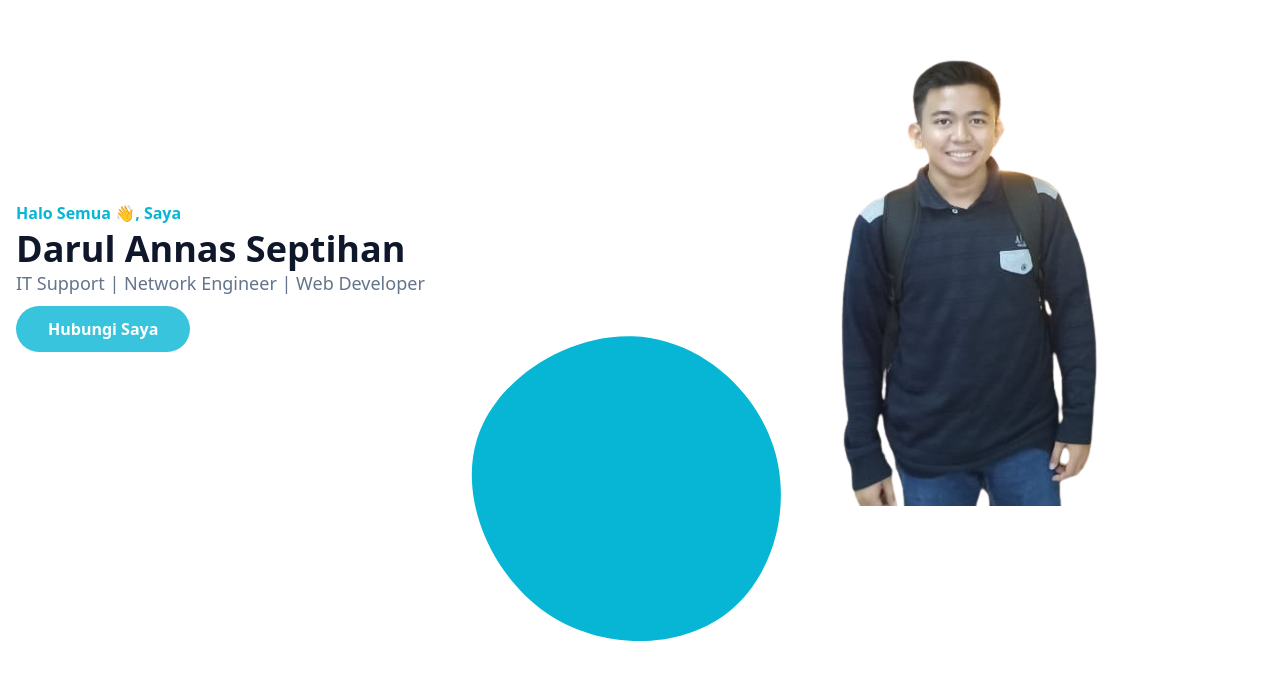
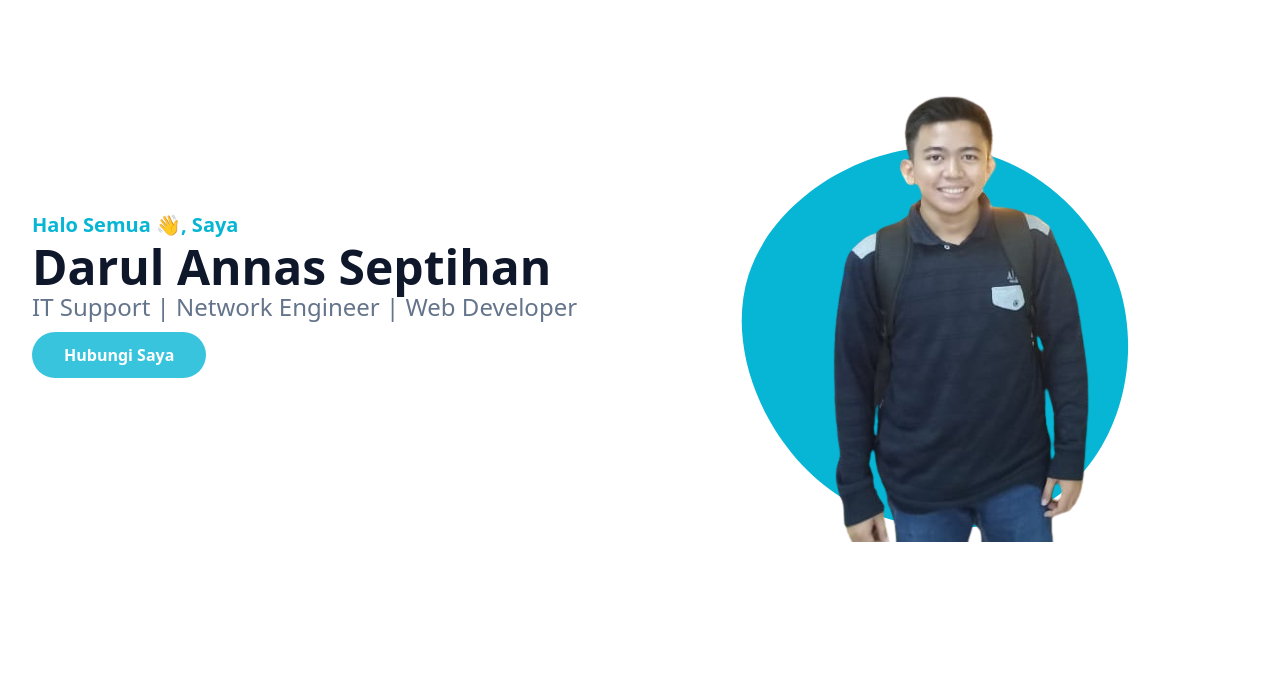
Before and after one commit to darulannas/portfolio-darul-tailwind-css3, a website: page index.html in a window 1280 px wide. Shown: the part 108-800 px from the top of the page. Drawn offline with Linux system fonts and the light colour scheme.

Commit message:
hero section 3

```diff
--- a/index.html
+++ b/index.html
@@ -13,13 +13,14 @@
       <div class="container">
         <div class="flex flex-wrap">
           <div class="w-full self-center px-4 lg:w-1/2">
-            <h1 class="text-base font-semibold text-primary">Halo Semua 👋, Saya <span class="block font-bold text-dark text-4xl mt-1">Darul Annas Septihan</span></h1>
-            <h2 class="font-medium text-slate-500 text-lg mb-5">IT Support | Network Engineer | Web Developer</h2>
+            <h1 class="text-base font-semibold text-primary md:text-xl">Halo Semua 👋, Saya <span class="block font-bold text-dark text-4xl mt-1 lg:text-5xl">Darul Annas Septihan</span></h1>
+            <h2 class="font-medium text-slate-500 text-lg mb-5 lg:text-2xl">IT Support | Network Engineer | Web Developer</h2>
             <a href="#" class="text-base font-semibold text-white bg-primary py-3 px-8 rounded-full hover:shadow-lg hover: opacity-80 transition duration-300 ease-in-out">Hubungi Saya</a>
           </div>
           <div class="w-full self-end px-4 lg:w-1/2">
+            <div class="relative mt-10 lg:mt-9 lg:right-0">
               <img src="dist/img/profil-image.png" alt="darul" class="max-w-full mx-auto" />
-            <span class="absolute -bottom-0 -z-10 left-1/2 -translate-x-1/2">
+              <span class="absolute -bottom-0 -z-10 left-1/2 -translate-x-1/2 md:scale-125">
                 <svg width="400" height="400" viewBox="0 0 200 200" xmlns="http://www.w3.org/2000/svg">
                   <path
                     fill="#06b6d4"
@@ -31,6 +32,7 @@
             </div>
           </div>
         </div>
+      </div>
     </section>
     <!-- hero section end -->
   </body>
--- a/tailwind.config.js
+++ b/tailwind.config.js
@@ -2,11 +2,18 @@
 module.exports = {
   content: ["index.html"],
   theme: {
+    container: {
+      center: true,
+      padding: "16px",
+    },
     extend: {
       colors: {
         primary: "#06b6d4",
         dark: "#0f172a",
       },
+      screens: {
+        "2xl": "1320px",
+      },
     },
   },
   plugins: [],
```
Also changed, not shown: dist/output.css. Lines whose indentation alone changed are shown as unchanged.
